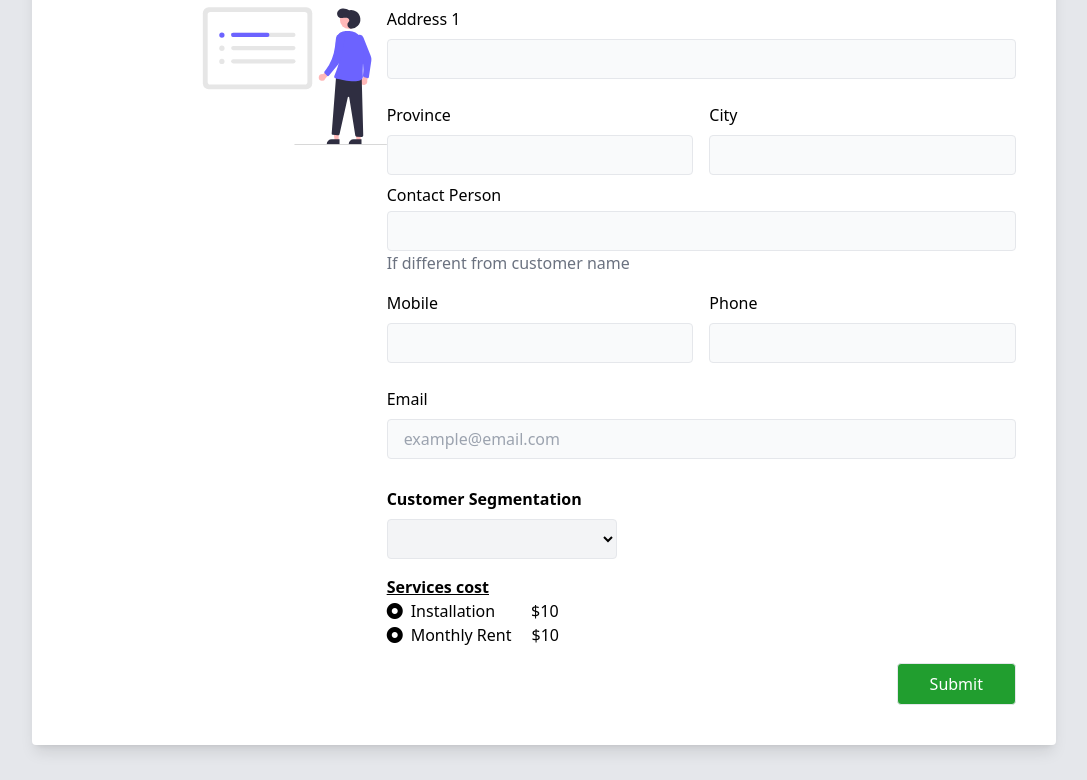
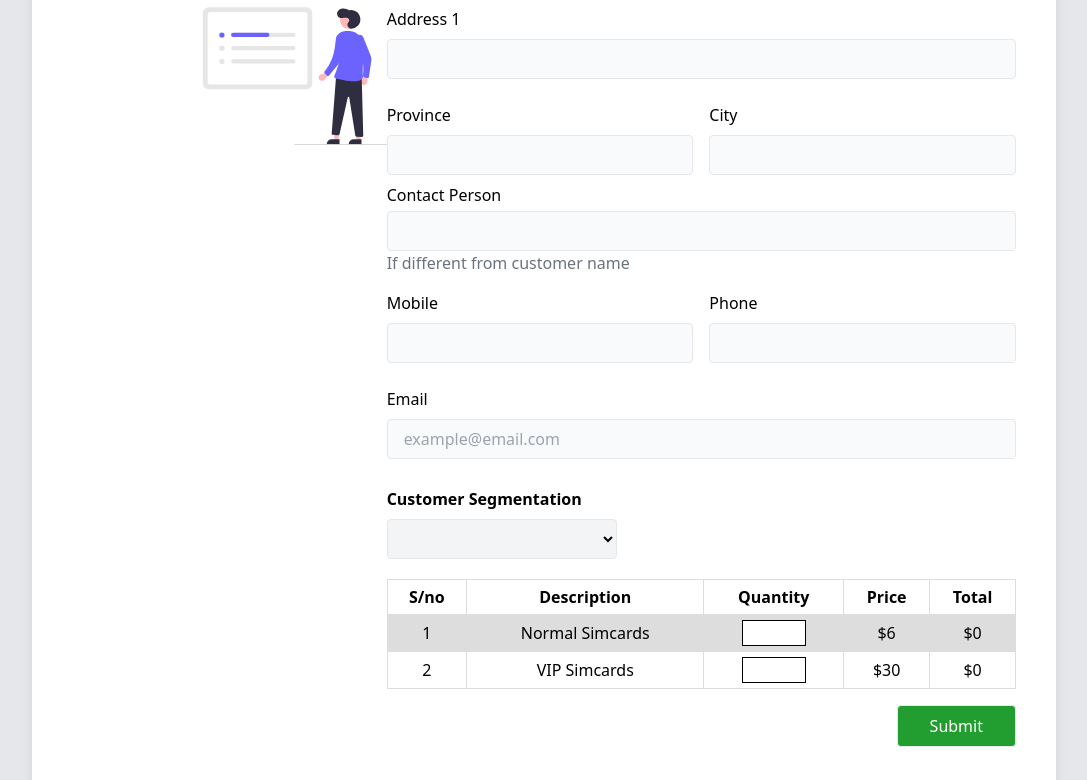
Before and after one commit to Nimcan/Telesom-Web, a React (Create React App) app in the folder client/: page /simcard in a window 1280 px wide. Shown: the part 440-1220 px from the top of the page, without its empty margins (96-1183 px from the left). Built offline with nearby package versions, Linux system fonts and the light colour scheme.

Commit message:
react router

```diff
--- a/client/package.json
+++ b/client/package.json
@@ -10,6 +10,7 @@
     "react": "^18.1.0",
     "react-dom": "^18.1.0",
     "react-reveal": "^1.2.2",
+    "react-router-dom": "^6.3.0",
     "react-scripts": "5.0.1",
     "web-vitals": "^2.1.4"
   },
--- a/client/src/App.js
+++ b/client/src/App.js
@@ -1,13 +1,16 @@
 import './App.css';
+import { Routes, Route, Link } from "react-router-dom";
 import About from './Components/about';
 import ADSL from './Components/buyNow/adslService';
 import Ilasoco from './Components/buyNow/ilasocoService';
 import Landline from './Components/buyNow/landline';
 import Mysms from './Components/buyNow/mysmsService';
+import Simcard from './Components/buyNow/simcard';
 import Career from './Components/career';
 import Contact from './Components/contact';
 import Crs from './Components/crs';
 import Footer from './Components/footer';
+import Help from './Components/help';
 import Navbar from './Components/Navbar';
 import Portfolio from './Components/Portfolio';
 import Services from './Components/services';
@@ -15,21 +18,25 @@ import Support from './Components/support';
 
 function App() {
   return (
+
     <>
       <Navbar />
-      {/* <About /> */}
-      {/* <Services /> */}
-      {/* <Crs /> */}
-      {/* <Portfolio /> */}
-      {/* <Support /> */}
-      {/* <Contact /> */}
-      {/* <ADSL /> */}
-      {/* <Mysms /> */}
-      {/* <Ilasoco /> */}
-      <Landline />
+        <Routes>
+          <Route path='/about' element={<About />} />
+          <Route path='/service' element={<Services />} />
+          <Route path='/crs' element={<Crs />} />
+          <Route path='/portfolio' element={<Portfolio />} />
+          <Route path='/support' element={<Support />} />
+          <Route path='/contact' element={<Contact />} />
+          <Route path='/adsl' element ={<ADSL />} />
+          <Route path='/mysms' element={<Mysms />} />
+          <Route path='/ilasoco' element = {<Ilasoco /> } />
+          <Route path='/landline' element = {<Landline />} />
+          <Route path='/simcard' element = {<Simcard />} />
+          <Route path='/help' element={<Help />} />
+          <Route path='/career' element={<Career />} />
+        </Routes>
       <Footer />
-      {/* <Career /> */}
-
     </>
   );
 }
--- a/client/src/Components/Navbar.js
+++ b/client/src/Components/Navbar.js
@@ -1,6 +1,8 @@
 import React from 'react'
 import {Menu, Transition, Disclosure, Listbox} from '@headlessui/react'
-import { Fragment } from 'react'
+import { Fragment, useEffect, useRef, useState  } from 'react'
+import Portfolio from './Portfolio'
+import { Link } from 'react-router-dom'
 
 
 const dropDown = ()=>{
@@ -49,9 +51,10 @@ function Navbar() {
           </div>
         </Menu>
           <div className='hidden sm:flex flex-row md:flex-wrap'>
-              <a href='#' className='xl:p-5 p-3 hover:bg-brand-green hover:text-white'>Portofolio</a>
-              <a href='#' className='xl:p-5 p-3 hover:bg-brand-green hover:text-white'>Career</a>
-              <a href='#' className='xl:p-5 p-3 hover:bg-brand-green hover:text-white'>Complaints</a>
+
+              <a href='./Portfolio.js' className='xl:p-5 p-3 hover:bg-brand-green hover:text-white'><Link to = '/portfolio' >Portofolio</Link></a>
+              <a href='#' className='xl:p-5 p-3 hover:bg-brand-green hover:text-white'><Link to="/career">Career</Link></a>
+              <a href='#' className='xl:p-5 p-3 hover:bg-brand-green hover:text-white'><Link to = "/support">Complaints</Link></a>
               <a href='#' className='xl:p-5 p-3 hover:bg-brand-green hover:text-white'>Help</a>
           </div>
           <div className='flex flex-row md:flex-wrap gap-2 '>
@@ -92,18 +95,40 @@ function Navbar() {
                     leaveTo="transform opacity-0 scale-95"
                   >
                     <Menu.Items className='flex flex-col origin-top-left left-0 absolute w-60 mt-1 bg-brand-lightGreen rounded-md z-10'>
-                      <a href='#' className='p-2 pl-5 hover:bg-brand-green  hover:text-white'>Buy ADSL service</a>
-                      <a href='#' className='p-2 pl-5 hover:bg-brand-green  hover:text-white'>Buy MYSMS service</a>
-                      <a href='#' className='p-2 pl-5 hover:bg-brand-green  hover:text-white'>Buy Vehicle Tracking service</a>
-                      <a href='#' className='p-2 pl-5 hover:bg-brand-green  hover:text-white'>Landline Installation</a>
-                      <a href='#' className='p-2 pl-5 hover:bg-brand-green  hover:text-white'>New Simcard</a>
+                      <Menu.Item  className='p-2 pl-5 hover:bg-brand-green  hover:text-white'>
+                    {({ active }) => (
+                      <Link to = "/adsl" >
+                      <a href=''>Buy ADSL service</a></Link>)}
+                      </Menu.Item>
+                      <Menu.Item  className='p-2 pl-5 hover:bg-brand-green  hover:text-white'>
+                      {({ active }) => (
+                        <Link to = "/mysms">
+                          <a href=''>Buy MYSMS service</a>
+                        </Link>)}
+                      </Menu.Item>
+                      <Menu.Item  className='p-2 pl-5 hover:bg-brand-green  hover:text-white'>
+                      {({ active }) => (
+                        <Link to = "/ilasoco" >
+                          <a href=''>Buy Vehicle Tracking service</a></Link>)}
+                      </Menu.Item>
+                      <Menu.Item className='p-2 pl-5 hover:bg-brand-green  hover:text-white'>
+                      {({ active }) => (
+                        <Link to = "/landline">
+                          <a href='' >Landline Installation</a></Link>)}
+                      </Menu.Item>
+                      <Menu.Item  className='p-2 pl-5 hover:bg-brand-green  hover:text-white'>
+                      {({ active }) => (
+                        <Link to = "/simcard" >
+                          <a href=''>New Simcard</a>
+                        </Link>)}
+                      </Menu.Item>
                   </Menu.Items>
                 </Transition>
               </Menu>
-              <a href='#' className='xl:p-5 p-2 text-white hover:bg-brand-lightGreen hover:text-black'>Services</a>
+              <Link to = "/service"  className='xl:p-5 p-2 text-white hover:bg-brand-lightGreen hover:text-black'><a href='#'>Services</a></Link>
               <a href='#' className='xl:p-5 p-2 text-white hover:bg-brand-lightGreen hover:text-black'>Company</a>
-              <a href='#' className='xl:p-5 p-2 text-white hover:bg-brand-lightGreen hover:text-black'>Contact Us</a>
-              <a href='#' className='xl:p-5 p-2 text-white hover:bg-brand-lightGreen hover:text-black'>About Us</a>
+              <a href='#' className='xl:p-5 p-2 text-white hover:bg-brand-lightGreen hover:text-black'><Link to = "/contact" >Contact Us</Link></a>
+              <a href='#' className='xl:p-5 p-2 text-white hover:bg-brand-lightGreen hover:text-black'><Link to = "/about" >About Us</Link></a>
             </div>
           </div>
           <div className='rounded '>
@@ -155,7 +180,7 @@ function Navbar() {
                 </Disclosure.Button>
 
                 <Disclosure.Panel className='flex flex-col bg-brand-green'>
-                    <a href='#' className='p-3 pl-8 text-white hover:bg-brand-lighGreen'>Buy ADSL service</a>
+                    <a href='#' className='p-3 pl-8 text-white hover:bg-brand-lighGreen'><Link to = "/adsl" >Buy ADSL service</Link></a>
                     <a href='#' className='p-3 pl-8 text-white hover:bg-brand-lighGreen'>Buy MYSMS service</a>
                     <a href='#' className='p-3 pl-8 text-white hover:bg-brand-lighGreen'>Buy Vehicle Tracking service</a>
                     <a href='#' className='p-3 pl-8 text-white hover:bg-brand-lighGreen'>Landline Installation</a>
--- /dev/null
+++ b/client/src/Components/buyNow/simcard.js
@@ -0,0 +1,118 @@
+import React from 'react'
+
+function Simcard() {
+  return (
+    <div className='bg-gray-200 pb-10'>
+    <div>
+        <div>
+            <img src='./images/logo.png' alt='' className='m-auto w-44' />
+        </div>
+        <div>
+            <div>
+                <h1 className='text-center text-2xl font-bold p-2'>New Simcard</h1>
+            </div>
+
+            <div className='xl:contain shadow-lg rounded bg-white '>
+                <div className='grid md:grid-cols-3 p-3 xl:p-10'>
+                    <div  className='flex flex-col gap-4'>
+                        <img src='./images/form.svg' alt='' />
+                    </div>
+                    <div className='lg:col-span-2 md:col-span-2'>
+                        <h1 className='font-bold'>Customer Information</h1>
+                        <div className='flex flex-col mt-4'>
+                            <label>Full Name</label>
+                            <input type='' className="h-10 border my-2 rounded px-4 w-full bg-gray-50"/>
+                            <label>Address 1</label>
+                            <input type='' className='h-10 border my-2 rounded px-4 w-full bg-gray-50' />
+                        </div>
+
+
+                    <div className='grid grid-cols-1 md:grid-cols-2 gap-4 mt-4'>
+                        <div>
+                            <label>Province</label>
+                            <input type='' className="h-10 border my-2 rounded px-4 w-full bg-gray-50"/>
+                        </div>
+                        <div>
+                            <label>City</label>
+                            <input type='' className='h-10 border my-2 rounded px-4 w-full bg-gray-50' />
+                        </div>
+                    </div>
+
+                    <div>
+                        <div>
+                            <h1>Contact Person</h1>
+                        </div>
+                            <div>
+                                <input type='' className='h-10 border mt-1 rounded px-4 w-full bg-gray-50'  />
+                            </div>
+                            <p className='text-gray-500'>If different from customer name</p>
+                    </div>
+
+                    <div className='grid grid-cols-1 md:grid-cols-2 gap-4 mt-4'>
+                        <div>
+                            <label>Mobile</label>
+                            <input type='' className="h-10 border my-2 rounded px-4 w-full bg-gray-50"/>
+                        </div>
+                        <div>
+                            <label>Phone</label>
+                            <input type='' className='h-10 border my-2 rounded px-4 w-full bg-gray-50' />
+                        </div>
+                        <div className='xl:col-span-2'>
+                            <label>Email</label>
+                            <input type='email' className='h-10 border my-2 rounded px-4 w-full bg-gray-50' placeholder='example@email.com' />
+                        </div>
+                    </div>
+
+                    <div className='grid grid-cols-1 md:grid-cols-2 mt-5 gap-4'>
+                        <div className='w-full'>
+                            <h1 className='font-bold'>Customer Segmentation</h1>
+                            <select className='w-44 h-10 mt-2 border rounded px-4 w-fit bg-gray-100'>
+                                <option></option>
+                                <option>Government institution</option>
+                                <option>INGO/UN</option>
+                                <option>Business</option>
+                                <option>Educational institution</option>
+                                <option>Home/Personal user</option>
+                            </select>
+                        </div>
+                    </div>
+
+                    <div className='mt-5'>
+                            <table className='w-full '>
+                                <tr>
+                                    <th>S/no</th>
+                                    <th>Description</th>
+                                    <th>Quantity</th>
+                                    <th>Price</th>
+                                    <th>Total</th>
+                                </tr>
+                                <tr className='text-center'>
+                                    <td>1</td>
+                                    <td>Normal Simcards</td>
+                                    <td><input type='number' className='w-16 border border-black' /></td>
+                                    <td>$6</td>
+                                    <td>$0</td>
+                                </tr>
+                                <tr className='text-center'>
+                                    <td>2</td>
+                                    <td>VIP Simcards</td>
+                                    <td><input type='number' className='w-16 border border-black' /></td>
+                                    <td>$30</td>
+                                    <td>$0</td>
+                                </tr>
+                            </table>
+                        </div>
+
+                    <div className='flex justify-end mt-4'>
+                        <button className='py-2 px-8 border text-white rounded bg-brand-green text-right'>Submit</button>
+                    </div>
+                    </div>
+                </div>
+            </div>
+        </div>
+    </div>
+</div>
+  )
+}
+
+export default Simcard
--- /dev/null
+++ b/client/src/Components/help.js
@@ -0,0 +1,16 @@
+import React from 'react'
+
+function Help() {
+  return (
+    <div>
+        <div>
+            <div>
+                <h1>Frequently Asked Questions</h1>
+
+            </div>
+        </div>
+    </div>
+  )
+}
+
+export default Help
--- a/client/src/Components/services.js
+++ b/client/src/Components/services.js
@@ -28,7 +28,7 @@ const Content = [
 
 ]
 
-const button = ()=> {
+const Button = ()=> {
   return
 }
 
--- a/client/src/index.css
+++ b/client/src/index.css
@@ -11,16 +11,19 @@
         padding: 0px;
       }
       table {
-        font-family: arial, sans-serif;
         border-collapse: collapse;
-        /* width: 100%; */
       }
 
       td, th {
-        border: 1px solid gray;
+        border: 1px solid #dddddd;
         text-align: center;
         padding: 5px;
       }
+
+      /* th{
+        background-color: #219e2f;
+        color:white;
+      } */
 
       tr:nth-child(even) {
         background-color: #dddddd;
--- a/client/src/index.js
+++ b/client/src/index.js
@@ -1,13 +1,16 @@
 import React from 'react';
 import ReactDOM from 'react-dom/client';
 import './index.css';
+import { BrowserRouter } from "react-router-dom";
 import App from './App';
 import reportWebVitals from './reportWebVitals';
 
 const root = ReactDOM.createRoot(document.getElementById('root'));
 root.render(
   <React.StrictMode>
-    <App />
+    <BrowserRouter>
+     <App />
+    </BrowserRouter>
   </React.StrictMode>
 );
 
```
Also changed, not shown: client/src/Components/services/mobileMoney.js (added, +15 -0 lines), 1 other file (tests, documents, lock files or other folders).
